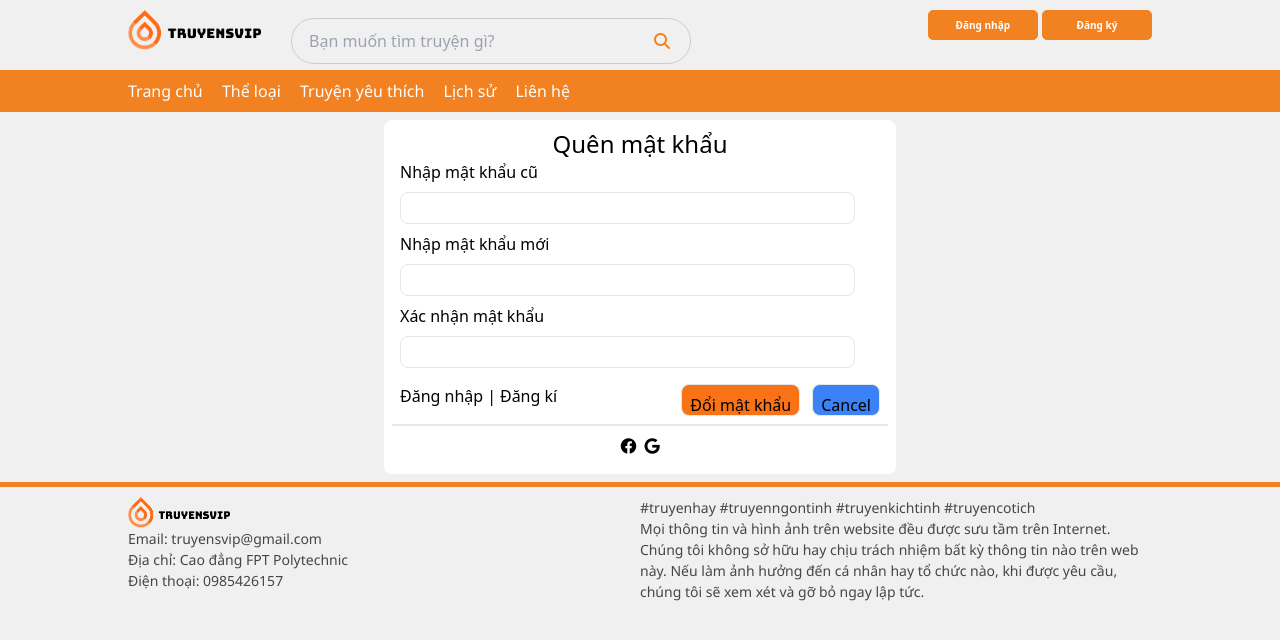
After one commit to thaole2003/du_an_1, a PHP site: template views/changepass.php in a window 1280 px wide. The commit adds this page. Shown: the top 640 px of the page. Run offline with PHP 8.4, Linux system fonts and the light colour scheme; the template is opened without the code that fills it, so the values that code supplies are empty; some libraries are stand-ins or nearby versions.

Commit message:
Change password

```diff
--- /dev/null
+++ b/views/changepass.php
@@ -0,0 +1,23 @@
+<div class=" rounded-lg mx-auto flex flex-col w-1/2 m-2 p-2   bg-white">
+    <form action="" method='post'>
+        <p class="text-center font-medium text-2xl">Quên mật khẩu</p>
+        <label class="m-2" for="">Nhập mật khẩu cũ</label>
+        <input type="text" name="pass_befor" class="email m-2 content-between  border border-soild h-8 rounded-lg w-11/12 " placeholder="<?php echo isset($_SESSION['err_pb']) ? $_SESSION['err_pb']: '' ?>">
+        <label class="m-2" for="">Nhập mật khẩu mới</label>
+        <input type="text" name="passw_new" class="email m-2 content-between  border border-soild h-8 rounded-lg w-11/12 " placeholder="<?php echo isset($_SESSION['err_pw']) ? $_SESSION['err_pw']: '' ?>">
+        <label class="m-2" for="">Xác nhận mật khẩu</label>
+        <input type="text" name="repass" class="email m-2 content-between  border border-soild h-8 rounded-lg w-11/12 " placeholder="<?php echo isset($_SESSION['err_rp']) ? $_SESSION['err_rp']: '' ?>">
+        <div class="flex justify-between border-b-2">
+            <div class="flex m-2 gap-1">
+                <a class="hover:text-sky-500" href="">Đăng nhập</a>|<a class="hover:text-sky-500" href="">Đăng kí</a>
+            </div>
+            <div class="flex m-2 gap-3">
+                <button name="dmk" class="border border-soild h-8 rounded-lg  h-10 p-2 bg-orange-500"> Đổi mật khẩu</button> <button id="cancellogin" class="border border-soild h-8 rounded-lg  h-10 p-2 bg-blue-500">Cancel</button>
+            </div>
+        </div>
+        <div class="flex gap-2 justify-center m-3">
+            <i class="fa-brands fa-facebook"></i>
+            <i class="fa-brands fa-google"></i>
+        </div>
+        </form>
+    </div>
--- a/views/header_home_footer/header.php
+++ b/views/header_home_footer/header.php
@@ -11,6 +11,7 @@
     <script src="https://cdn.tailwindcss.com"></script>
 </head>
 <?php
+
     if(isset($_SESSION['okokok'])){
 ?>
 <script>
@@ -25,6 +26,15 @@
 </script>
 <?php
 unset($_SESSION['succes_pw']);
+} ?>
+<?php
+    if(isset(  $_SESSION['susess_change'])){
+?>
+<script>
+    alert('<?=   $_SESSION['susess_change']='ban da doi mat khau!'; ?>');
+</script>
+<?php
+unset(  $_SESSION['susess_change']);
 } ?>
 <?php
     if(isset($_SESSION['dang_xuat'])){
@@ -65,7 +75,7 @@ unset($_SESSION['succes_pw']);
                         <form action="">
                             <label class="text_login">Xin chào <strong><?php echo $name ?></strong></label><br>
                             <a href="index.php?act=login"><input type="button" value="Cập nhật tài khoản"></a>
-                            <a href="index.php?act=register"><input type="button" value="Quên mật khẩu"></a>
+                            <a href="index.php?act=changepass&id=<?=$_SESSION['auth']['id']?>"><input name=""  type="button" value="Thay đổi mật khẩu"></a>
                             <?php if($_SESSION['auth']['role'] == 1){?>
                                 <a href="admin/index.php"><input type="button" value="Đăng nhập admin"></a>
                                 <?php } ?>
```
Also changed, not shown: DAO/user.php (+8 -0 lines), index.php (+73 -0 lines).
